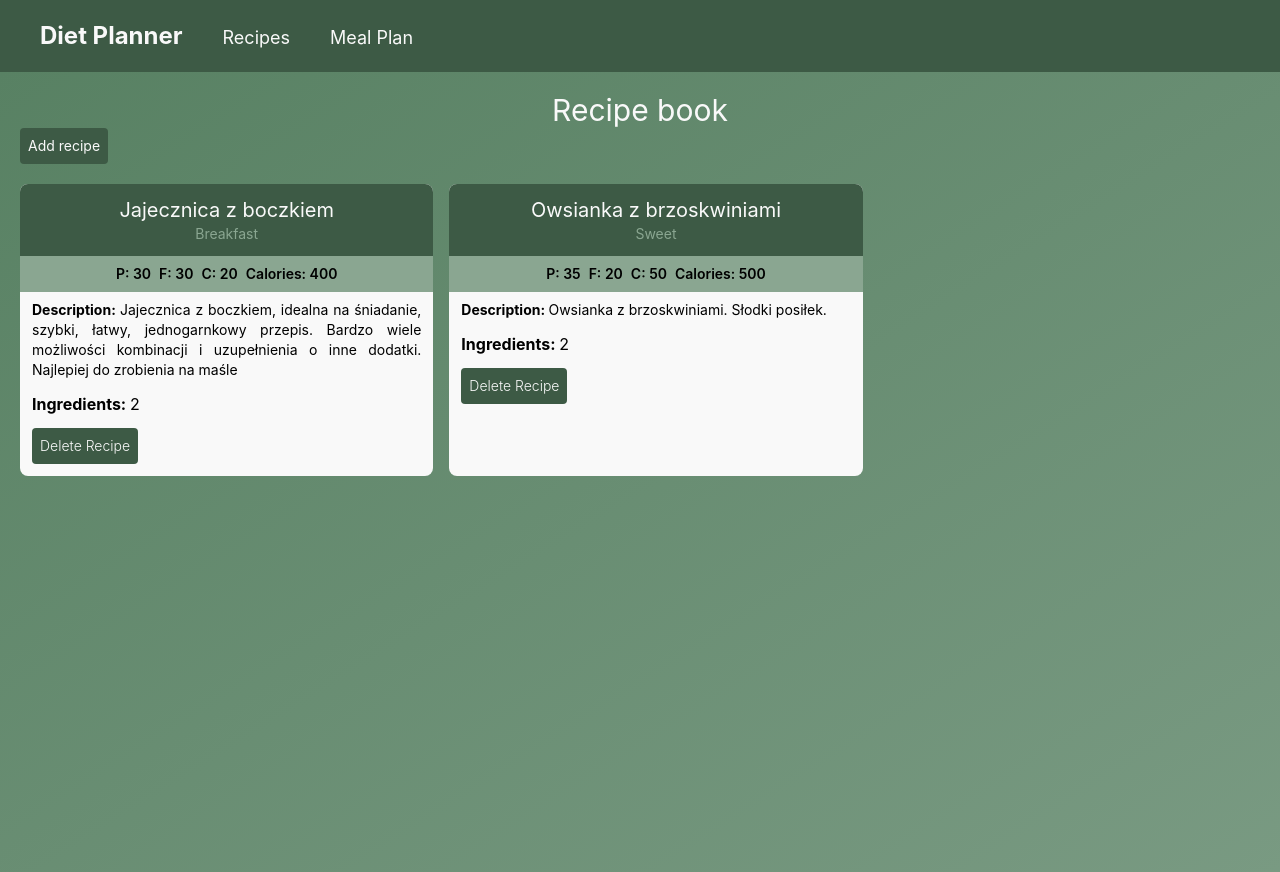
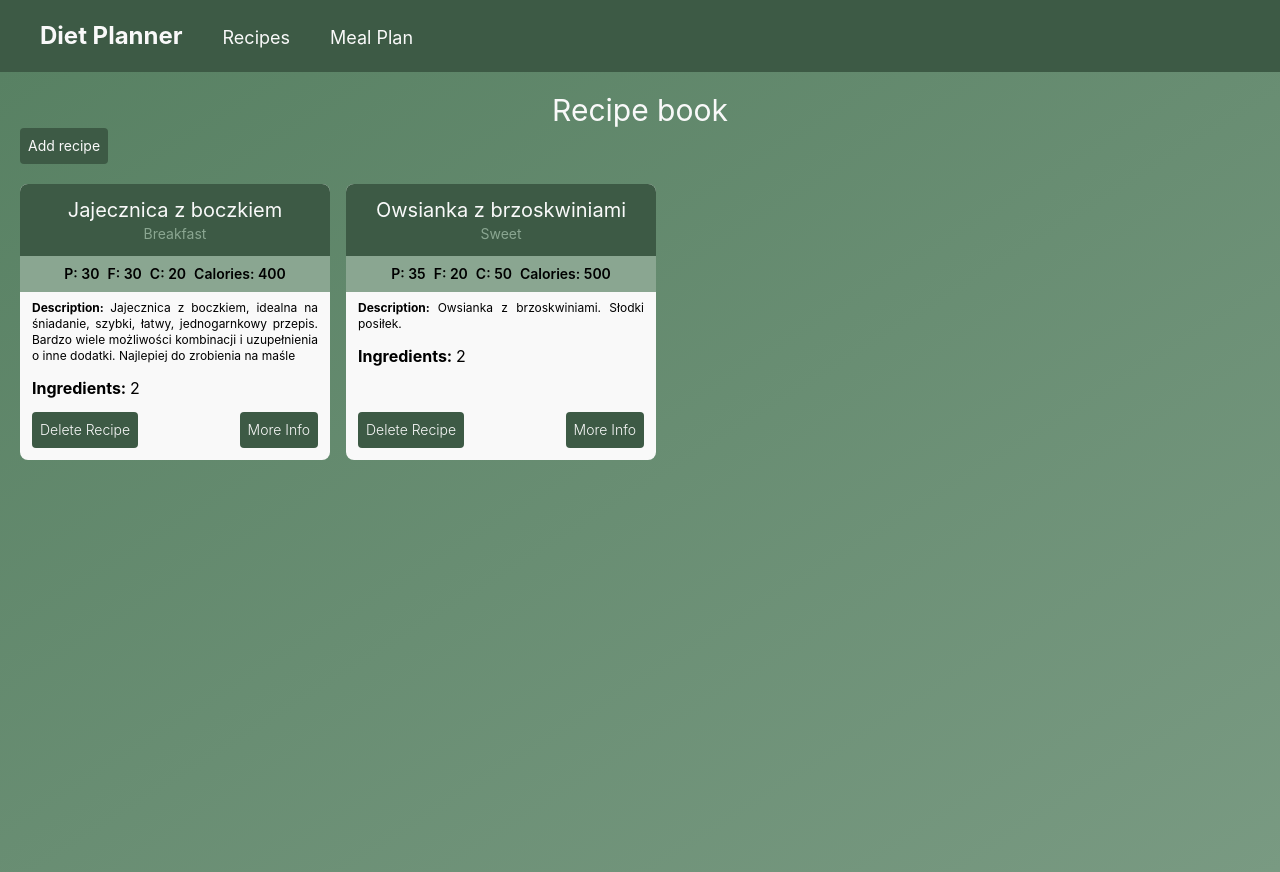
Before and after one commit to JacekGaw/Diet-Planner, a React (Create React App) app: page /Recipes in a window 1280 px wide. Built offline with nearby package versions, Linux system fonts and the light colour scheme.

Commit message:
Refactor recipes cards, add modal with full info about recipe

```diff
--- a/src/components/UI/Modal.jsx
+++ b/src/components/UI/Modal.jsx
@@ -1,21 +1,25 @@
 import React, {forwardRef, useImperativeHandle, useRef} from 'react';
 import {createPortal} from 'react-dom';
 
-const Modal = forwardRef(function Modal({children}, ref){
+const Modal = forwardRef(function Modal({className, children}, ref){
     const dialog = useRef();
+    const button = useRef();
     useImperativeHandle(ref, () => {
         return {
             open() {
                 dialog.current.showModal();
+            },
+            close() {
+                button.current.click();
             }
         };
     });
 
     return createPortal(
-        <dialog ref={dialog} className='backdrop:bg-slate-800/80 p-10 rounded-md shadow-sm'>
+        <dialog ref={dialog} className={`${className} backdrop:bg-slate-800/80 p-10 rounded-md shadow-sm`}>
             {children}
             <form method='dialog'>
-                <button className='bg-dark-green text-slate-200 px-5 py-2 rounded-md hover:shadow-xl transition-shadow duration-100 '>Close</button>
+                <button ref={button} className='bg-dark-green text-slate-200 px-5 py-2 rounded-md hover:shadow-xl transition-shadow duration-100 '>Close</button>
             </form>
         </dialog>,
         document.getElementById('modal-root')
--- a/src/pages/create-plan/CreatePlanTemplate.jsx
+++ b/src/pages/create-plan/CreatePlanTemplate.jsx
@@ -32,6 +32,7 @@ const CreatePlanTemplate = ({ template }) => {
       } else return prevItem;
     });
     setRecipesInPlan(newArr);
+    modalRef.current.close();
   };
 
   const onSavePlan = () => {
--- a/src/pages/create-plan/MealsInPlanList.jsx
+++ b/src/pages/create-plan/MealsInPlanList.jsx
@@ -2,7 +2,7 @@ import React, { useContext, useState } from "react";
 
 import { RecipesContext } from "../../store/recipes-context";
 
-const MealsInPlanList = ({ recipesInPlan, dayIndex, onDeleteRecipe,children }) => {
+const MealsInPlanList = ({ recipesInPlan, dayIndex, onDeleteRecipe, children }) => {
   const { recipes } = useContext(RecipesContext);
   const [mouseOver, setMouseOver] = useState(false);
 
--- a/src/pages/recipes/RecipeCard.jsx
+++ b/src/pages/recipes/RecipeCard.jsx
@@ -1,26 +1,84 @@
-import React, {useContext} from 'react';
-import { RecipesContext } from '../../store/recipes-context';
+import React, { useContext, useRef } from "react";
+import { RecipesContext } from "../../store/recipes-context";
+import Modal from "../../components/UI/Modal";
 
-const RecipeCard = ({recipeInfo, className}) => {
-    const {recipeDelete}= useContext(RecipesContext)
-    return (
-        <li className={className} >
-            <header className='bg-dark-green rounded-t-lg p-3 text-white'>
-                <h4 className='text-xl text-center'>{recipeInfo.title}</h4>
-                <p className='text-light-green capitalize text-sm text-center'>{recipeInfo.category}</p>
-            </header>
+const RecipeCard = ({ recipeInfo, className }) => {
+  const modalRef = useRef();
+  const { recipeDelete } = useContext(RecipesContext);
 
-            <div className='flex justify-center p-2 mb-2 text-sm font-semibold bg-light-green'>
-                <p className='mx-1'>P: {recipeInfo.proteins}</p>
-                <p className='mx-1'>F: {recipeInfo.fats}</p>
-                <p className='mx-1'>C: {recipeInfo.carbohydrates}</p>
-                <p className='mx-1'>Calories: {recipeInfo.calories}</p>
-            </div>
-            <p className='text-sm  px-3 text-justify'><strong>Description: </strong>{recipeInfo.description}</p>
-            <p className='p-3'><strong>Ingredients: </strong>{recipeInfo.ingredients.length}</p>
-            <button onClick={() => recipeDelete(recipeInfo.id)} className='p-2 font-light text-sm bg-dark-green rounded text-white mb-3 ml-3'>Delete Recipe</button>
-        </li>
-    );
-}
+  const handleMoreInfo = (recipeInfo) => {
+    modalRef.current.open();
+  };
+
+  return (
+    <>
+      <Modal ref={modalRef} className="max-w-[40%] min-w-[500px]">
+        <header className="w-full">
+          <h3 className="font-bold text-3xl">{recipeInfo.title}</h3>
+          <p className="capitalize">{recipeInfo.category}</p>
+        </header>
+        <div className="flex justify-center p-2 mb-2 text-sm font-semibold bg-light-green">
+          <p className="mx-1">P: {recipeInfo.proteins}</p>
+          <p className="mx-1">F: {recipeInfo.fats}</p>
+          <p className="mx-1">C: {recipeInfo.carbohydrates}</p>
+          <p className="mx-1">Calories: {recipeInfo.calories}</p>
+        </div>
+        <p className="text-sm  py-3 text-justify">
+          <strong>Description: </strong>
+          {recipeInfo.description}
+        </p>
+        <div className="text-sm pb-3">
+            <strong>Ingredients:</strong>
+            <ul>
+                {recipeInfo.ingredients.map(ingredient => {
+                    return <li key={ingredient.id} className="pl-10 my-1 font-semibol">{ingredient.ingredient}: {ingredient.amount}{ingredient.unit}</li>
+                })}
+            </ul>
+        </div>
+      </Modal>
+      <li className={className}>
+        <div>
+          <header className="bg-dark-green rounded-t-lg p-3 text-white">
+            <h4 className="text-xl text-center">{recipeInfo.title}</h4>
+            <p className="text-light-green capitalize text-sm text-center">
+              {recipeInfo.category}
+            </p>
+          </header>
+
+          <div className="flex justify-center p-2 mb-2 text-sm font-semibold bg-light-green">
+            <p className="mx-1">P: {recipeInfo.proteins}</p>
+            <p className="mx-1">F: {recipeInfo.fats}</p>
+            <p className="mx-1">C: {recipeInfo.carbohydrates}</p>
+            <p className="mx-1">Calories: {recipeInfo.calories}</p>
+          </div>
+          <div className="flex flex-col justify-between items-start relative">
+            <p className="text-[12px] leading-4 px-3 text-justify">
+              <strong>Description: </strong>
+              {recipeInfo.description}
+            </p>
+            <p className="p-3">
+              <strong>Ingredients: </strong>
+              {recipeInfo.ingredients.length}
+            </p>
+          </div>
+        </div>
+        <div className="flex justify-between p-3 pt-0">
+          <button
+            onClick={() => recipeDelete(recipeInfo.id)}
+            className="p-2 font-light text-sm bg-dark-green rounded text-white"
+          >
+            Delete Recipe
+          </button>
+          <button
+            className="p-2 font-light text-sm bg-dark-green rounded text-white"
+            onClick={handleMoreInfo}
+          >
+            More Info
+          </button>
+        </div>
+      </li>
+    </>
+  );
+};
 
 export default RecipeCard;
--- a/src/pages/recipes/Recipes.jsx
+++ b/src/pages/recipes/Recipes.jsx
@@ -27,7 +27,7 @@ const Recipes = () => {
       ) : (
         ""
       )}
-      <RecipesList className="flex gap-4 " cardStyle=" w-1/3 bg-white rounded-lg"/>
+      <RecipesList className="flex gap-4 " cardStyle=" w-1/4 bg-white rounded-lg flex flex-col justify-between"/>
     </section>
   );
 };
```
